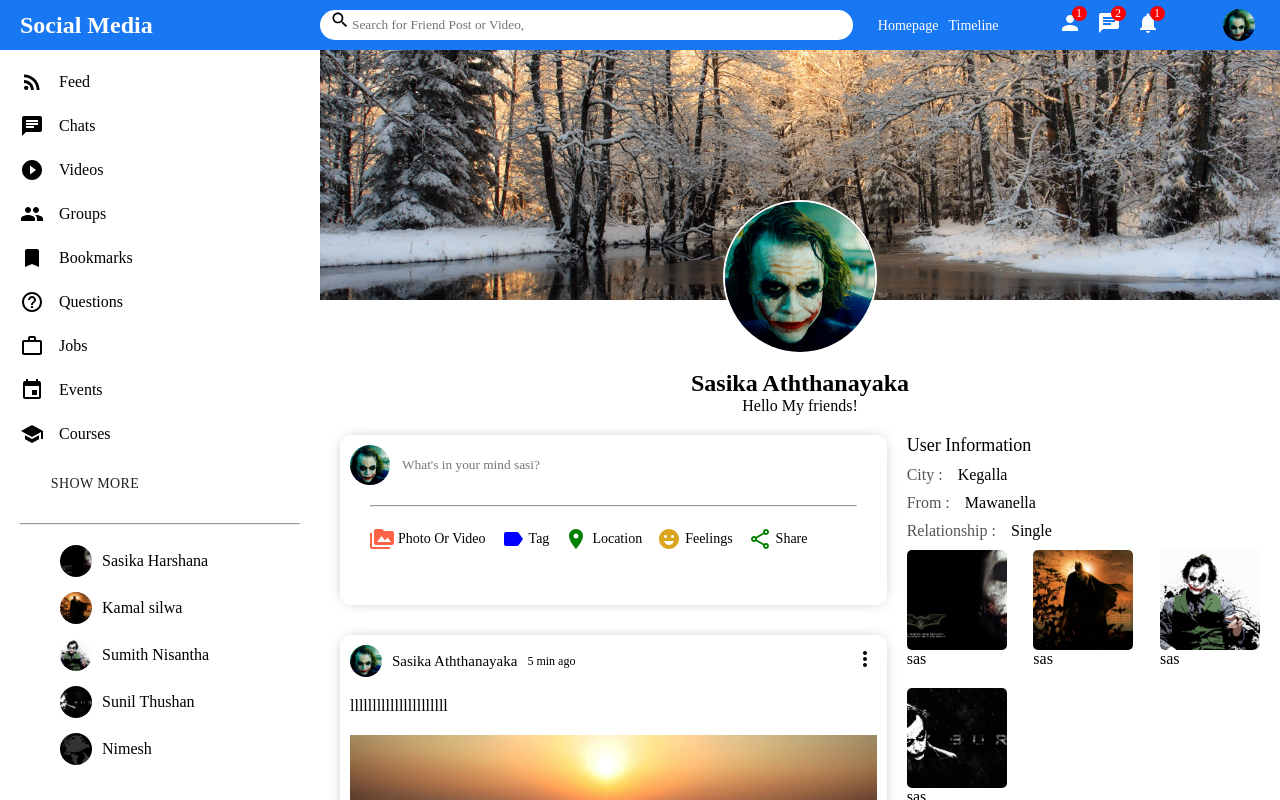
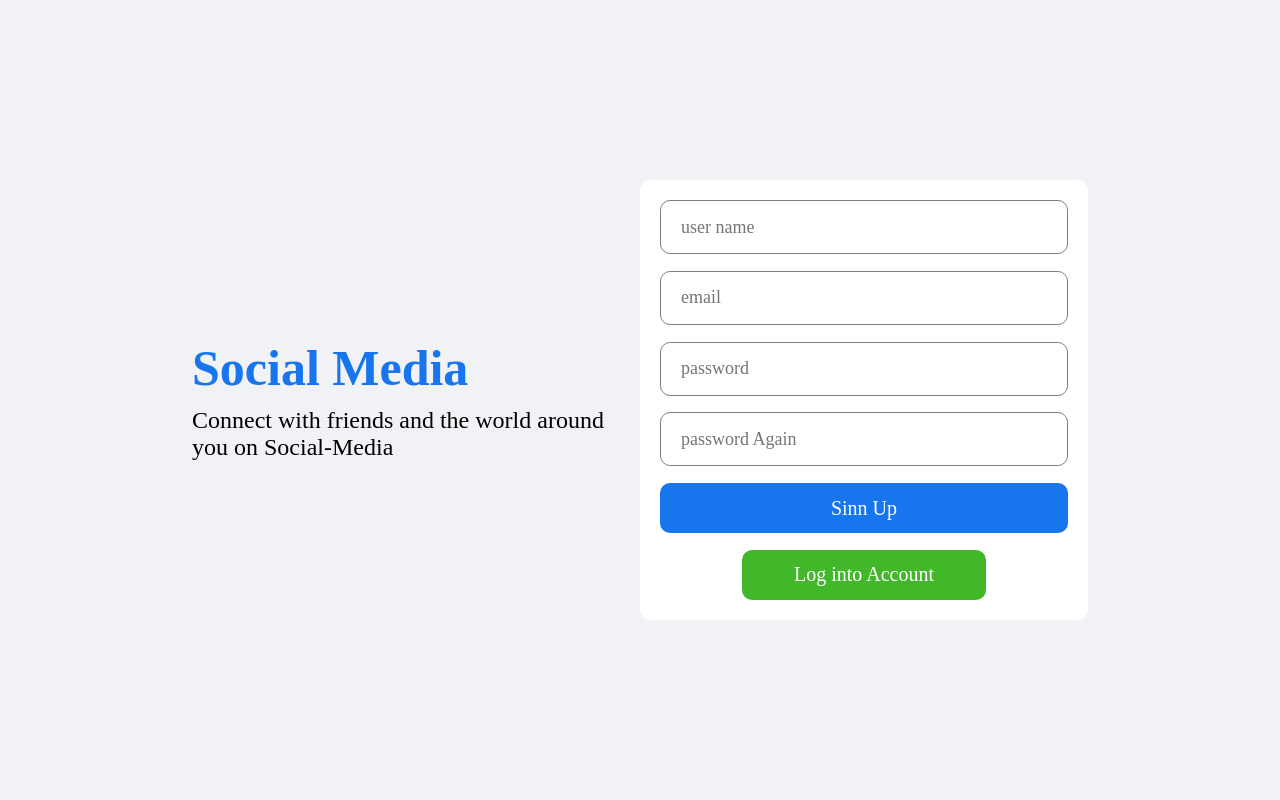
Before and after one commit to SasikaAththanayaka/socialmedia-App, a React (Create React App) app: page / in a window 1280 px wide. Shown: the top 800 px of the page. Built offline with nearby package versions, Linux system fonts and the light colour scheme.

Commit message:
login and register pages were added

```diff
--- a/src/App.js
+++ b/src/App.js
@@ -1,10 +1,12 @@
 import './App.css';
+import Register from './pages/register/Register';
+//import Login from './pages/login/Login';
 //import Home from './pages/home/Home';
-import Profile from './pages/profile/Profile';
+//import Profile from './pages/profile/Profile';
 
 function App() {
   return (
-    <Profile/>
+    <Register/>
   );
 }
 
--- /dev/null
+++ b/src/pages/login/Login.css
@@ -0,0 +1,73 @@
+.login{
+    width: 100vw;
+    height: 100vh;
+    background-color: #f0f2f5;
+    display: flex;
+    align-items: center;
+    justify-content: center;
+}
+.loginWrapper{
+    width: 70%;
+    height: 70%;
+    display: flex;
+}
+.loginLeft,.loginRight{
+    flex: 1;
+    display: flex;
+    flex-direction: column;
+    justify-content: center;
+}
+.loginLogo{
+    font-size: 50px;
+    font-weight: 800;
+    color: #1775ee;
+    margin-bottom: 10px;
+}
+.loginDesc{
+    font-size: 24px;
+}
+.loginBox{
+    height: 300px;
+    padding: 20px;
+    background-color: white;
+    border-radius: 10px;
+    display: flex;
+    flex-direction: column;
+    justify-content: space-between;
+}
+.loginInput{
+    height: 50px;
+    border-radius: 10px;
+    border: 1px solid gray;
+    font-size: 18px;
+    padding-left: 20px;
+}
+.loginInput:focus{
+    outline: none;
+}
+.loginButton{
+    height: 50px;
+    border-radius: 10px;
+    border: none;
+    background-color: #1775ee;
+    color: white;
+    font-size: 20px;
+    font-weight: 500;
+    cursor: pointer;
+}
+.loginForgot{
+    text-align: center;
+    color: #1775ee;
+}
+.loginRegisterButton{
+    width: 60%;
+    align-self: center;
+    height: 50px;
+    border-radius: 10px;
+    border: none;
+    background-color: #42b72a;
+    color: white;
+    font-size: 20px;
+    font-weight: 500;
+    cursor: pointer;
+}
--- /dev/null
+++ b/src/pages/login/Login.js
@@ -0,0 +1,27 @@
+import "./Login.css";
+
+function Login() {
+    return (
+        <div className="login">
+            <div className="loginWrapper">
+                <div className="loginLeft">
+                     <h3 className="loginLogo">Social Media</h3>
+                    <span className="loginDesc">
+                        Connect with friends and the world around you on Social-Media
+                    </span>
+                </div>
+                <div className="loginRight">
+                    <div className="loginBox">
+                         <input type="email" placeholder="email" className="loginInput"/>
+                         <input type="password" placeholder="password" className="loginInput"/>
+                        <button className="loginButton">Log In</button>
+                        <span className="loginForgot">Forgot Password?</span>
+                        <button className="loginRegisterButton">Create a New Account</button>
+                    </div>
+                </div>
+            </div>
+        </div>
+    )
+}
+
+export default Login;
--- /dev/null
+++ b/src/pages/register/Register.css
@@ -0,0 +1,73 @@
+.register{
+    width: 100vw;
+    height: 100vh;
+    background-color: #f0f2f5;
+    display: flex;
+    align-items: center;
+    justify-content: center;
+}
+.registerWrapper{
+    width: 70%;
+    height: 70%;
+    display: flex;
+}
+.registerLeft,.registerRight{
+    flex: 1;
+    display: flex;
+    flex-direction: column;
+    justify-content: center;
+}
+.registerLogo{
+    font-size: 50px;
+    font-weight: 800;
+    color: #1775ee;
+    margin-bottom: 10px;
+}
+.registerDesc{
+    font-size: 24px;
+}
+.registerBox{
+    height: 400px;
+    padding: 20px;
+    background-color: white;
+    border-radius: 10px;
+    display: flex;
+    flex-direction: column;
+    justify-content: space-between;
+}
+.registerInput{
+    height: 50px;
+    border-radius: 10px;
+    border: 1px solid gray;
+    font-size: 18px;
+    padding-left: 20px;
+}
+.registerInput:focus{
+    outline: none;
+}
+.loginButton{
+    height: 50px;
+    border-radius: 10px;
+    border: none;
+    background-color: #1775ee;
+    color: white;
+    font-size: 20px;
+    font-weight: 500;
+    cursor: pointer;
+}
+.registerForgot{
+    text-align: center;
+    color: #1775ee;
+}
+.loginRegisterButton{
+    width: 60%;
+    align-self: center;
+    height: 50px;
+    border-radius: 10px;
+    border: none;
+    background-color: #42b72a;
+    color: white;
+    font-size: 20px;
+    font-weight: 500;
+    cursor: pointer;
+}
--- /dev/null
+++ b/src/pages/register/Register.js
@@ -0,0 +1,28 @@
+import "./Register.css";
+
+function Register() {
+    return (
+        <div className="register">
+            <div className="registerWrapper">
+                <div className="registerLeft">
+                     <h3 className="registerLogo">Social Media</h3>
+                    <span className="registerDesc">
+                        Connect with friends and the world around you on Social-Media
+                    </span>
+                </div>
+                <div className="registerRight">
+                    <div className="registerBox">
+                         <input type="text" placeholder="user name" className="registerInput"/>
+                         <input type="email" placeholder="email" className="registerInput"/>
+                         <input type="password" placeholder="password" className="registerInput"/>
+                         <input type="password" placeholder="password Again" className="registerInput"/>
+                        <button className="loginButton">Sinn Up</button>
+                        <button className="loginRegisterButton">Log into Account</button>
+                    </div>
+                </div>
+            </div>
+        </div>
+    )
+}
+
+export default Register;
```
